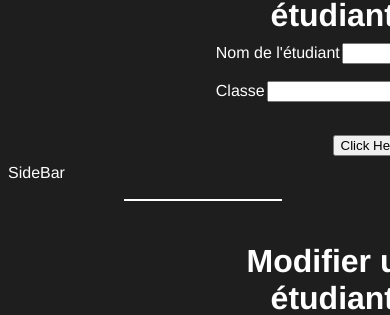
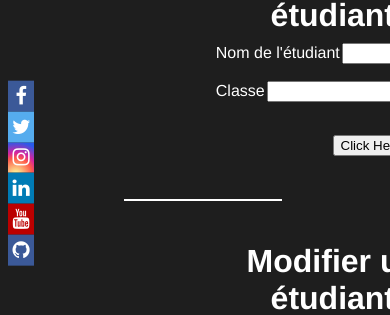
Before and after one commit to LilianSOLER/lilian-vue-cli, a Vue app: page /admin in a window 390 px wide. Shown: the part 249-564 px from the top of the page. Built offline with nearby package versions, Linux system fonts and the light colour scheme; no server answers.

Commit message:
SideBar et responsive header

```diff
--- a/public/index.html
+++ b/public/index.html
@@ -39,6 +39,11 @@
 			href="asset/icons/favicon-16x16.png"
 		/>
 		<link rel="manifest" href="site.webmanifest" />
+		<!-- Load font awesome icons -->
+		<link
+			rel="stylesheet"
+			href="https://cdnjs.cloudflare.com/ajax/libs/font-awesome/4.7.0/css/font-awesome.min.css"
+		/>
 	</head>
 
 	<body>
--- a/src/components/Header.vue
+++ b/src/components/Header.vue
@@ -280,6 +280,7 @@ a {
 /* The "responsive" class is added to the topnav with JavaScript when the user clicks on the icon. This class makes the topnav look good on small screens (display the links vertically instead of horizontally) */
 @media screen and (max-width: 1000px) {
 	.topnav.responsive {
+		margin-left: 10vw;
 		position: relative;
 	}
 	.topnav.responsive a.icon {
--- a/src/components/Sidebar.vue
+++ b/src/components/Sidebar.vue
@@ -1,6 +1,27 @@
 <template>
 	<div class="sidebar">
-    <p>SideBar</p>
+		<a href="https://www.facebook.com/lilian.soler.5" class="facebook"
+			><i class="fa fa-facebook"></i
+		></a>
+		<a href="https://twitter.com/LilianSoler6" class="twitter"
+			><i class="fa fa-twitter"></i
+		></a>
+		<a href="https://www.instagram.com/lilian64160/" class="instagram"
+			><i class="fa fa-instagram"></i
+		></a>
+		<a
+			href="https://www.linkedin.com/in/soler-lilian-2aa832182/"
+			class="linkedin"
+			><i class="fa fa-linkedin"></i
+		></a>
+		<a
+			href="https://www.youtube.com/channel/UCYA1jgZSSP9oISr1nkvIwHw?view_as=subscriber"
+			class="youtube"
+			><i class="fa fa-youtube"></i
+		></a>
+		<a href="https://www.github.com/LilianSOLER" class="facebook"
+			><i class="fa fa-github"></i
+		></a>
 	</div>
 </template>
 
@@ -14,8 +35,6 @@ export default defineComponent({
 
 <!-- Add "scoped" attribute to limit CSS to this component only -->
 <style scoped lang="scss">
-/* Style the header with a grey background and some padding */
-
 /* Fixed/sticky icon bar (vertically aligned 50% from the top of the screen) */
 .sidebar {
 	position: fixed;
@@ -23,23 +42,17 @@ export default defineComponent({
 	-webkit-transform: translateY(-50%);
 	-ms-transform: translateY(-50%);
 	transform: translateY(-50%);
-}
-
-/* Style the icon bar links */
-.sidebar a {
+	a {
 		display: block;
 		text-align: center;
 		padding: 1vw;
 		transition: all 0.3s ease;
 		color: white;
 		font-size: 20px;
-}
-
-/* Style the social media icons with color, if you want */
-.sidebar a:hover {
+		:hover {
 			background: #000;
 		}
-
+	}
 	.facebook {
 		background: #3b5998;
 		color: white;
@@ -72,4 +85,5 @@ export default defineComponent({
 		background: #bb0000;
 		color: white;
 	}
+}
 </style>
--- a/src/views/Admin.vue
+++ b/src/views/Admin.vue
@@ -69,6 +69,7 @@
 					<button type="submit" @click="submitDeleteStudent">Click Here</button>
 				</form>
 			</section>
+			<hr />
 		</main>
 	</div>
 </template>
```
Lines whose indentation alone changed are shown as unchanged.
